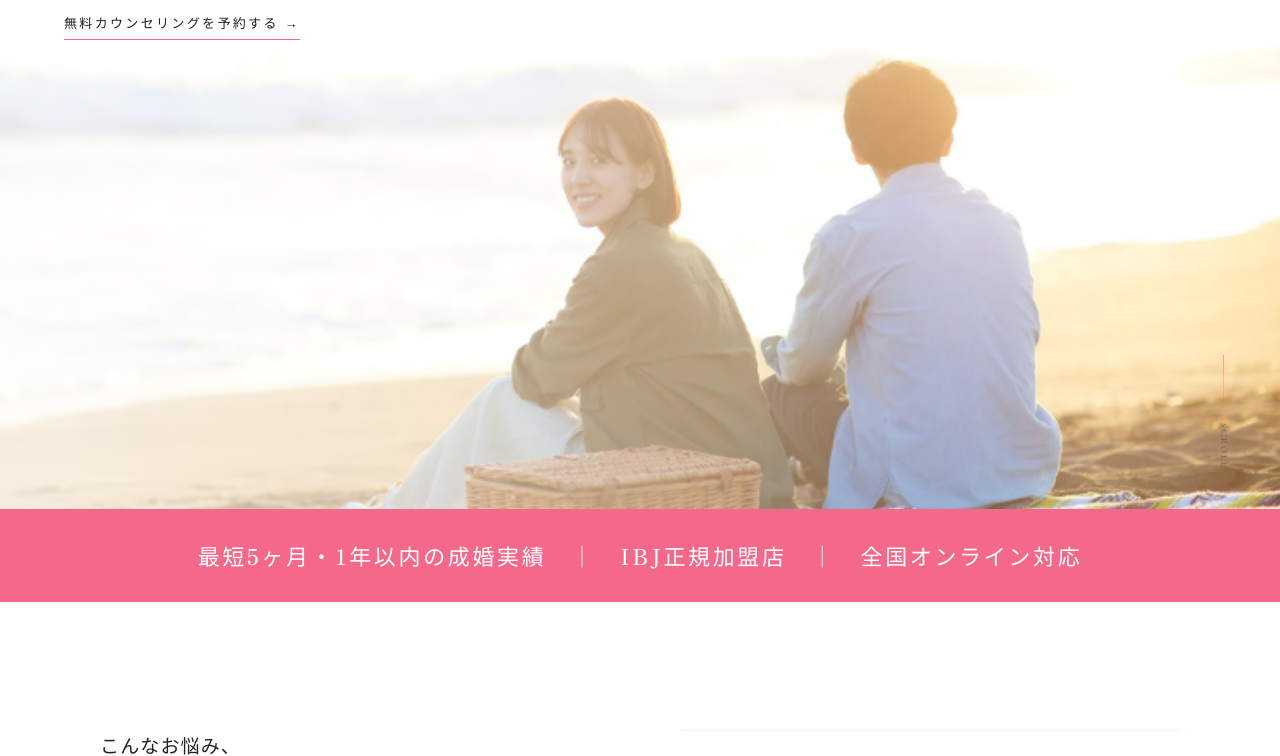
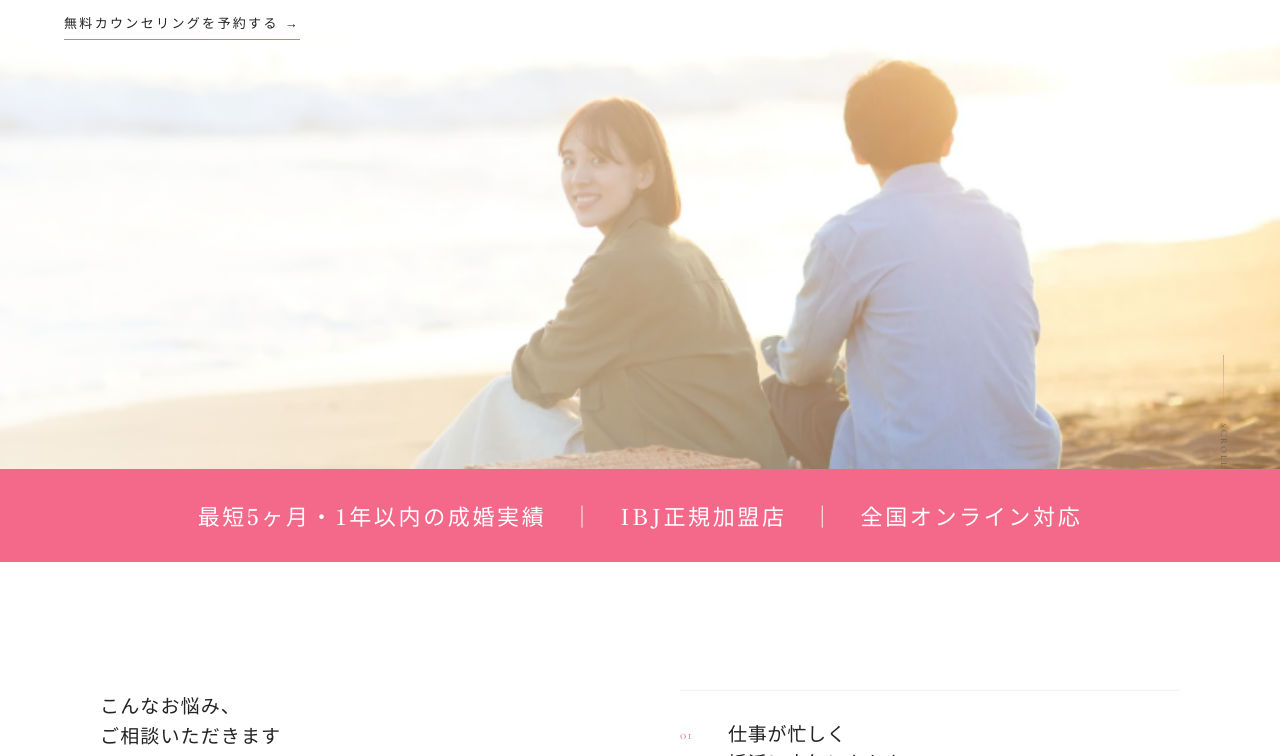
Before and after one commit to harukaze-r/harukaze-new, a plain HTML site: page index.html in a window 1280 px wide. Shown: the part 260-1016 px from the top of the page. Drawn offline with nearby package versions, Linux system fonts and the light colour scheme.

Commit message:
Move quote bar slightly up with negative margin-top

```diff
--- a/index.html
+++ b/index.html
@@ -177,6 +177,9 @@ body { background: var(--cream); color: var(--text-w); }
   background: var(--rose);
   padding: 28px 48px;
   text-align: center;
+  margin-top: -40px;
+  position: relative;
+  z-index: 2;
 }
 .w-quote-bar p {
   font-family: var(--font-elegant);
```
